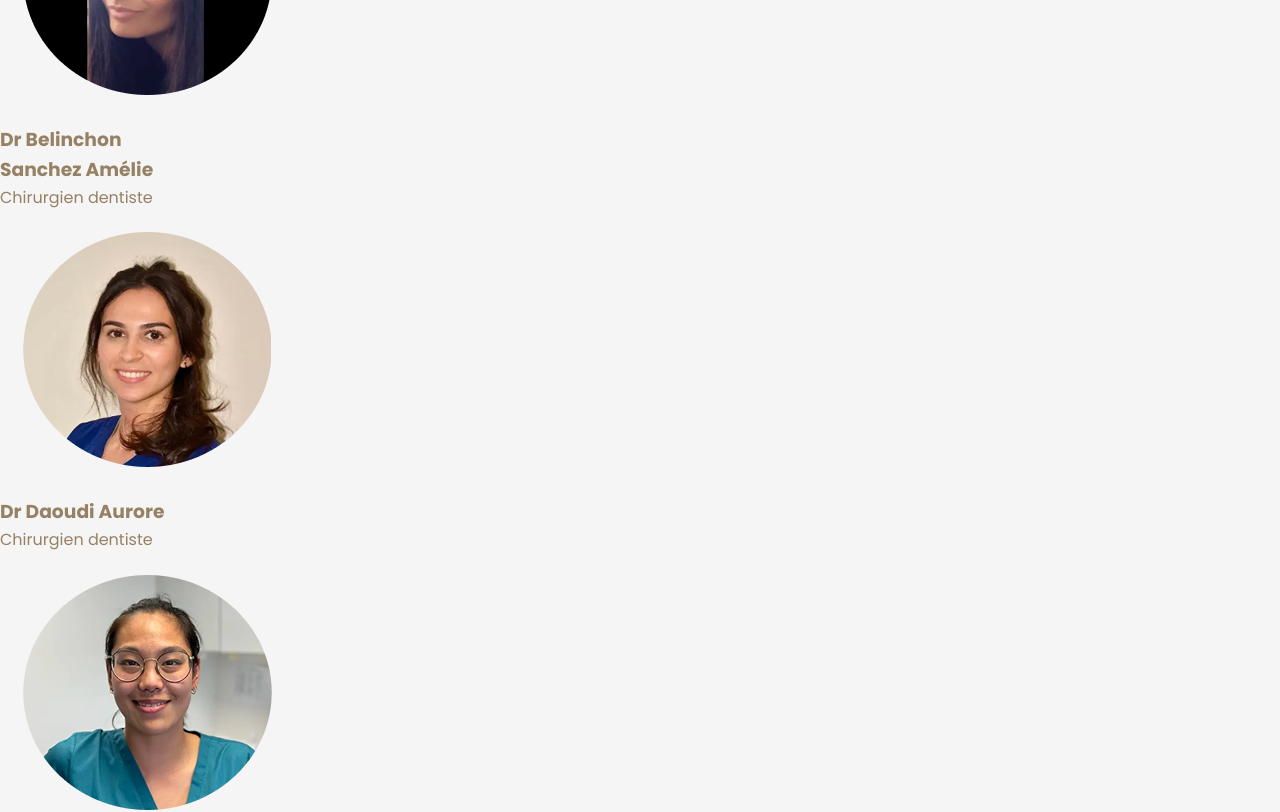
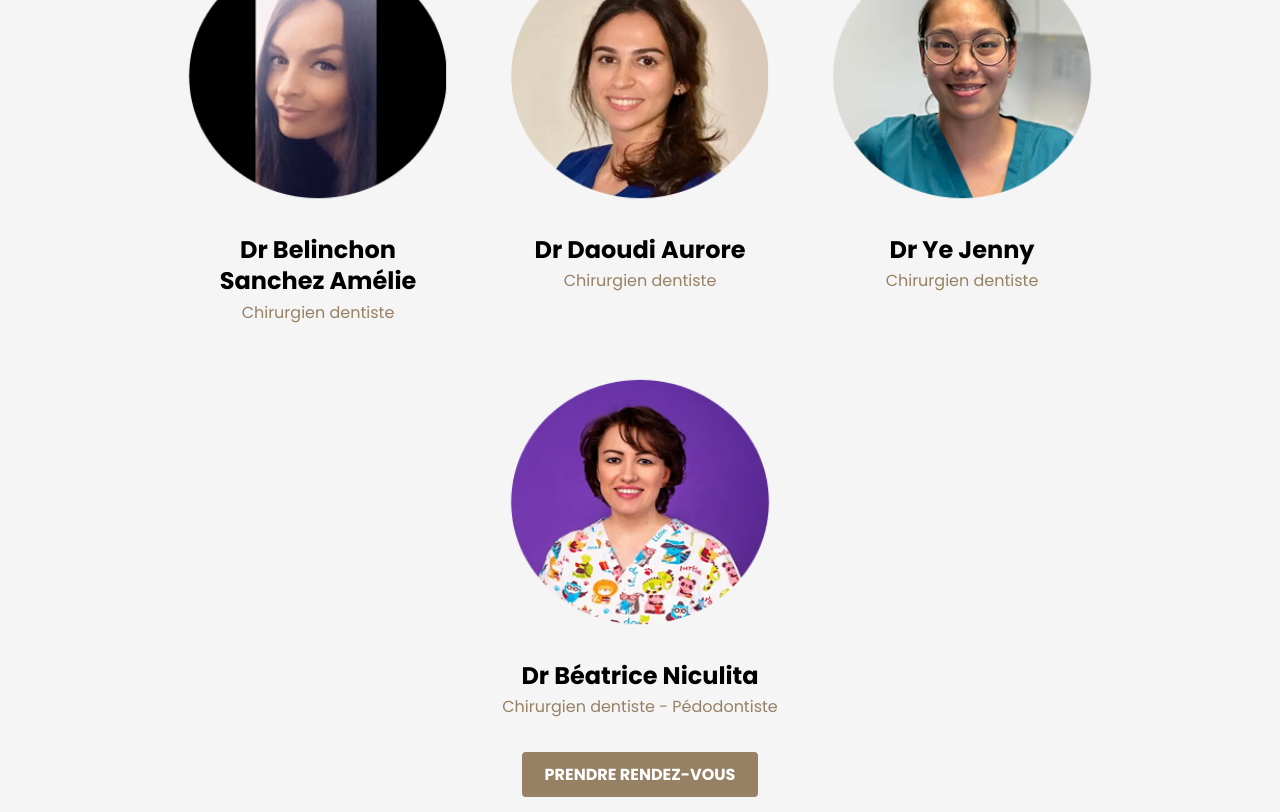
Before and after one commit to Floriannee/SiteWebCabinetDentaire, an Angular app: page /equipe in a window 1280 px wide. Shown: the part 320-1132 px from the top of the page. Built offline with nearby package versions, Linux system fonts and the light colour scheme.

Commit message:
Update equipe.css

```diff
--- a/src/app/pages/equipe/equipe.css
+++ b/src/app/pages/equipe/equipe.css
@@ -0,0 +1,79 @@
+.team {
+ padding: 3rem 2rem;
+ background-color: #f5f5f5;
+ text-align: center;
+}
+
+
+.team h2 {
+ color: #978164;
+ font-size: 2rem;
+ margin-bottom: 2rem;
+}
+.team-members {
+ display: flex;
+ justify-content: center;
+ gap: 2rem;
+ flex-wrap: wrap;
+ text-align: center;
+ margin-top: 2rem;
+}
+
+
+.member {
+max-width: 290px;
+display: flex;
+ flex-direction: column;
+ align-items: center;
+
+
+}
+
+
+
+
+.member img {
+ width: 290px;
+ height: 290px;
+ object-fit: cover;
+ border-radius: 50%;
+ margin-bottom: 0.8rem;
+}
+
+
+.member h3 {
+ font-size: 1.5rem;
+ color: #000;
+ margin-bottom: 0.2rem;
+ line-height: 1.3;
+}
+
+
+.member a {
+ font-size: 0.75rem;
+ color: #978164;
+ text-decoration: none;
+ display: inline-flex;
+ align-items: center;
+ gap: 0.2rem;
+ margin-top: 0.4rem;
+}
+
+
+
+
+.btn-all-services {
+ margin-top: 2rem;
+ display: inline-block;
+ background-color: #978164;
+ color: white;
+ padding: 0.6rem 1.4rem;
+ border-radius: 4px;
+ font-weight: bold;
+ text-decoration: none;
+}
+
+
+.btn-all-services:hover {
+ background-color: #7f6a55;
+}
```
